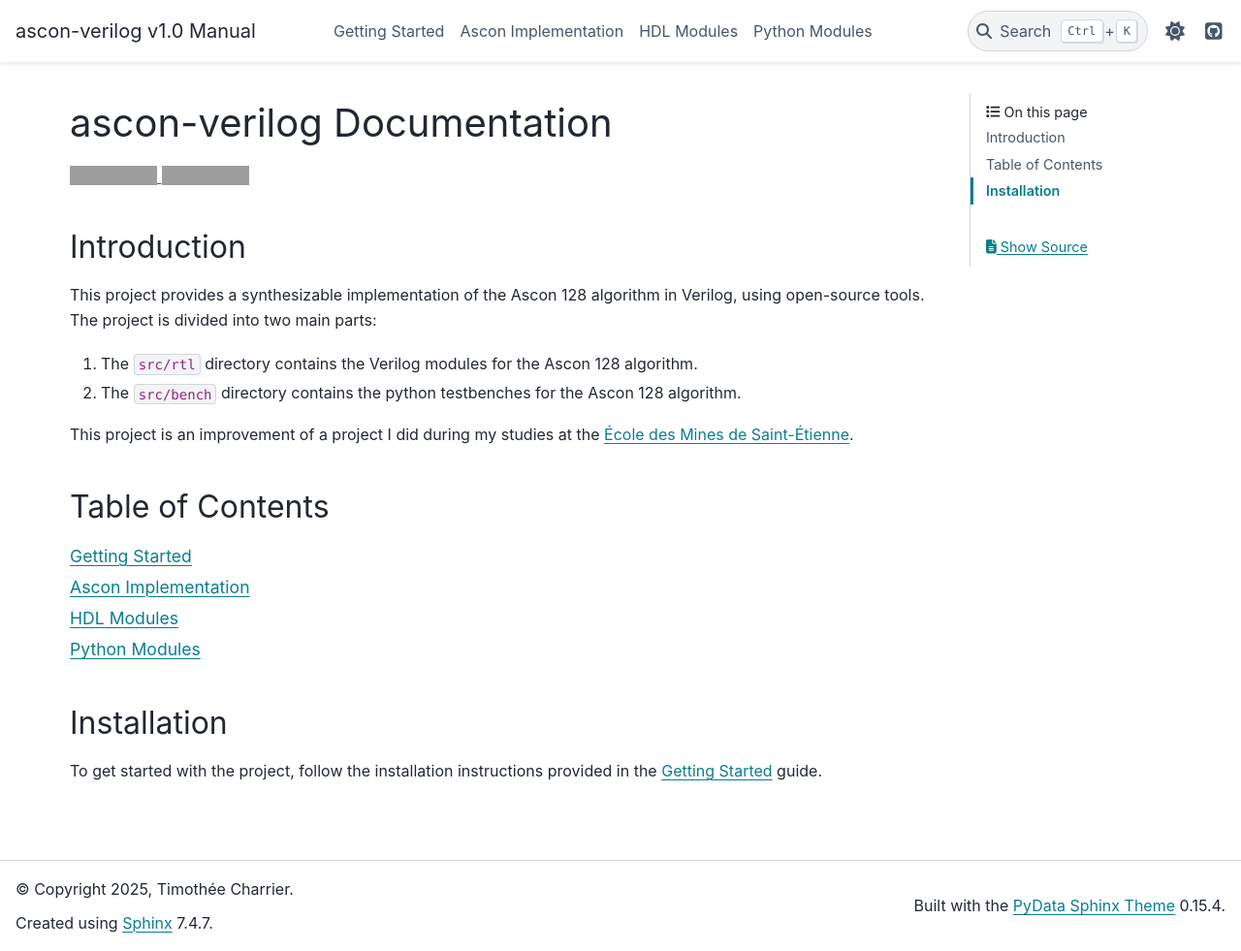
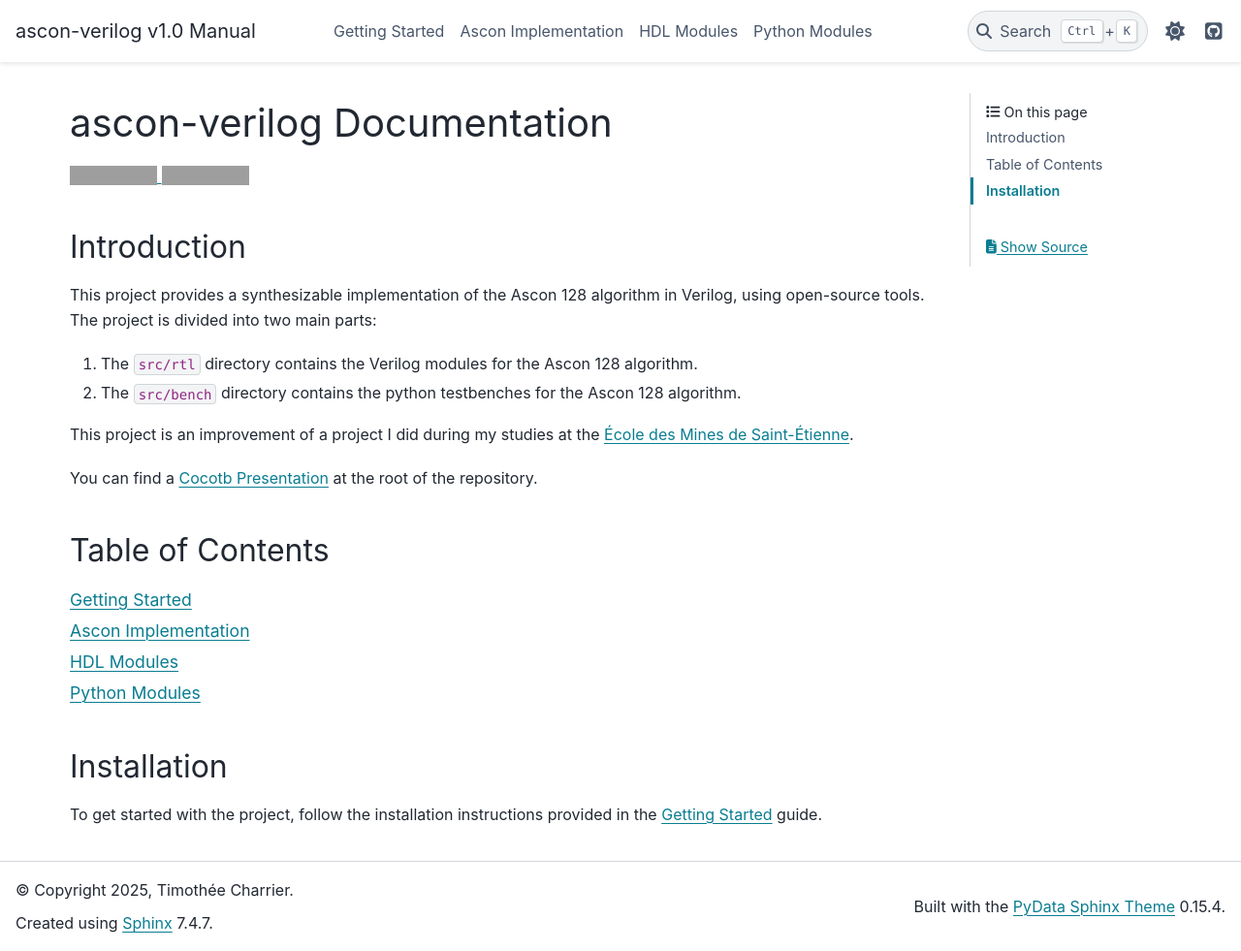
Before and after one commit to CharrierTim/ascon-verilog, a Sphinx documentation site: the page built from docs/source/index.rst, in a window 1280 px wide and 981 px high. Shown: the whole window at 97% size. Built offline with Sphinx 7.4.7 and the PyData theme 0.15.4, drawn with Linux system fonts in a browser that asks for light colours; grey boxes are pictures that could not be loaded.

Commit message:
docs: add link to Cocotb presentation in index file

```diff
--- a/docs/source/index.rst
+++ b/docs/source/index.rst
@@ -26,6 +26,8 @@ into two main parts:
 This project is an improvement of a project I did during my studies at
 the `École des Mines de Saint-Étienne`_.
 
+You can find a `Cocotb Presentation`_ at the root of the repository.
+
 *******************
  Table of Contents
 *******************
@@ -46,6 +48,8 @@ the `École des Mines de Saint-Étienne`_.
 To get started with the project, follow the installation instructions
 provided in the `Getting Started`_ guide.
 
+.. _cocotb presentation: https://github.com/CharrierTim/ascon-verilog/blob/master/cocotb-presentation.pdf
+
 .. _getting started: https://charriertim.github.io/ascon-verilog/files/getting_started.html
 
 .. _école des mines de saint-étienne: https://www.mines-stetienne.fr/
```
